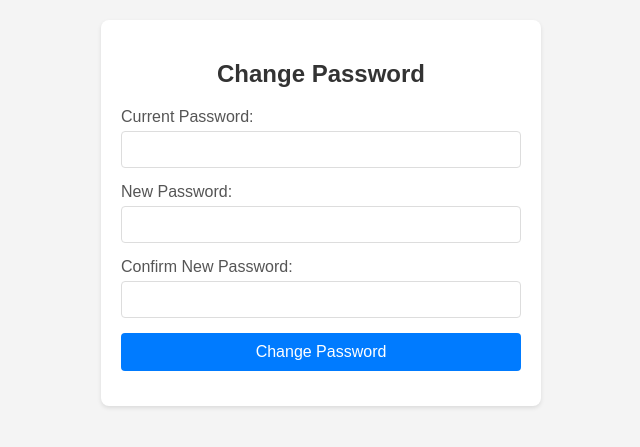
After one commit to pholat/magazyn, a FastAPI app: template templates/user_config.html in a window 1280 px wide. The commit adds this page. Shown: the top 447 px of the page, without its empty margins (319-959 px from the left). Run offline with FastAPI, Linux system fonts and the light colour scheme; the template is opened without the code that fills it, so the values that code supplies are empty; parts of the project's set-up code (start-up, migrations or seed data) failed here and were passed over; some libraries are stand-ins or nearby versions.

Commit message:
changing user password added

```diff
--- a/main.py
+++ b/main.py
@@ -22,6 +22,10 @@ class UserDelete(BaseModel):
 
 class UserRoleUpdate(BaseModel):
     role: str
+
+class ChangePasswordRequest(BaseModel):
+    currentPassword: str
+    newPassword: str
 
 from PIL import Image
 
@@ -198,6 +202,31 @@ def logout():
     response = RedirectResponse("/login", status_code=302)
     response.delete_cookie("access_token")
     return response
+
+# ==================================================================
+# ROUTES: USER CONFIGURATION
+# ==================================================================
+
+@app.get("/user/config", response_class=HTMLResponse)
+async def user_config_page(request: Request, user = Depends(get_current_user_cookie)):
+    if not user:
+        raise HTTPException(status_code=status.HTTP_401_UNAUTHORIZED, detail="Not authenticated")
+    return templates.TemplateResponse("user_config.html", {"request": request, "current_user": user})
+
+@app.post("/api/change-password")
+async def change_password(request_body: ChangePasswordRequest, user = Depends(get_current_user_cookie), auth_service: AuthService = Depends(get_auth_service)):
+    if not user:
+        raise HTTPException(status_code=status.HTTP_401_UNAUTHORIZED, detail="Not authenticated")
+
+    # 1. Verify the current password
+    if not auth_service.verify_password(user.username, request_body.currentPassword):
+        raise HTTPException(status_code=400, detail="Incorrect current password.")
+
+    # 2. Update the user's password
+    if not auth_service.update_password(user.username, request_body.newPassword):
+        raise HTTPException(status_code=500, detail="Failed to update password.")
+
+    return {"message": "Password changed successfully!"}
 
 # ==================================================================
 # ROUTES: DASHBOARD & ITEMS
--- a/templates/dashboard.html
+++ b/templates/dashboard.html
@@ -98,6 +98,7 @@
             {% if user_role == "administrator" %}
             <a href="/admin/users" style="margin-right: 15px; text-decoration: none; color: #007bff;">Admin</a>
             {% endif %}
+            <a href="/user/config" style="margin-right: 15px; text-decoration: none; color: #007bff;">Settings</a>
             <a href="/logout" style="color:red; text-decoration:none;">Logout</a>
         </div>
     </div>
--- /dev/null
+++ b/templates/user_config.html
@@ -0,0 +1,147 @@
+<!DOCTYPE html>
+<html lang="en">
+<head>
+    <meta charset="UTF-8">
+    <meta name="viewport" content="width=device-width, initial-scale=1.0">
+    <title>User Configuration</title>
+    <style>
+        body {
+            font-family: Arial, sans-serif;
+            margin: 20px;
+            background-color: #f4f4f4;
+        }
+        .container {
+            background-color: #fff;
+            padding: 20px;
+            border-radius: 8px;
+            box-shadow: 0 2px 4px rgba(0, 0, 0, 0.1);
+            max-width: 400px;
+            margin: auto;
+        }
+        h2 {
+            color: #333;
+            text-align: center;
+            margin-bottom: 20px;
+        }
+        .form-group {
+            margin-bottom: 15px;
+        }
+        label {
+            display: block;
+            margin-bottom: 5px;
+            color: #555;
+        }
+        input[type="password"] {
+            width: 100%;
+            padding: 10px;
+            border: 1px solid #ddd;
+            border-radius: 4px;
+            box-sizing: border-box;
+        }
+        button {
+            width: 100%;
+            padding: 10px;
+            background-color: #007bff;
+            color: white;
+            border: none;
+            border-radius: 4px;
+            cursor: pointer;
+            font-size: 16px;
+        }
+        button:hover {
+            background-color: #0056b3;
+        }
+        .message {
+            margin-top: 15px;
+            text-align: center;
+            color: green;
+        }
+        .error {
+            color: red;
+        }
+    </style>
+</head>
+<body>
+    <div class="container">
+        <h2>Change Password</h2>
+        <form id="changePasswordForm">
+            <div class="form-group">
+                <label for="currentPassword">Current Password:</label>
+                <input type="password" id="currentPassword" name="currentPassword" required>
+            </div>
+            <div class="form-group">
+                <label for="newPassword">New Password:</label>
+                <input type="password" id="newPassword" name="newPassword" required>
+            </div>
+            <div class="form-group">
+                <label for="confirmPassword">Confirm New Password:</label>
+                <input type="password" id="confirmPassword" name="confirmPassword" required>
+            </div>
+            <button type="submit">Change Password</button>
+            <div class="message" id="message"></div>
+        </form>
+    </div>
+
+    <script>
+        document.getElementById('changePasswordForm').addEventListener('submit', async function(event) {
+            event.preventDefault();
+
+            const currentPassword = document.getElementById('currentPassword').value;
+            const newPassword = document.getElementById('newPassword').value;
+            const confirmPassword = document.getElementById('confirmPassword').value;
+            const messageElement = document.getElementById('message');
+
+            messageElement.textContent = '';
+            messageElement.classList.remove('error');
+
+            if (newPassword !== confirmPassword) {
+                messageElement.textContent = 'New password and confirm password do not match.';
+                messageElement.classList.add('error');
+                return;
+            }
+
+            if (newPassword.length < 8) {
+                messageElement.textContent = 'New password must be at least 8 characters long.';
+                messageElement.classList.add('error');
+                return;
+            }
+
+            // In a real application, you would send this data to your backend.
+            // For this example, we'll simulate a successful password change.
+            console.log('Attempting to change password...');
+            console.log('Current Password:', currentPassword);
+            console.log('New Password:', newPassword);
+
+            // Simulate API call
+            try {
+                // Replace with your actual API endpoint
+                const response = await fetch('/api/change-password', {
+                    method: 'POST',
+                    headers: {
+                        'Content-Type': 'application/json',
+                    },
+                    body: JSON.stringify({
+                        currentPassword: currentPassword,
+                        newPassword: newPassword
+                    })
+                });
+
+                const result = await response.json();
+
+                if (response.ok) {
+                    messageElement.textContent = result.message || 'Password changed successfully!';
+                    messageElement.style.color = 'green';
+                    document.getElementById('changePasswordForm').reset(); // Clear form
+                } else {
+                    messageElement.textContent = result.message || 'Failed to change password. Please try again.';
+                    messageElement.classList.add('error');
+                }
+            } catch (error) {
+                console.error('Error:', error);
+                messageElement.textContent = 'An error occurred. Please try again later.';
+                messageElement.classList.add('error');
+            }
+        });
+    </script>
+</body>
+</html>
```
Also changed, not shown: pyproject.toml (added, +7 -0 lines), services.py (+15 -3 lines).
